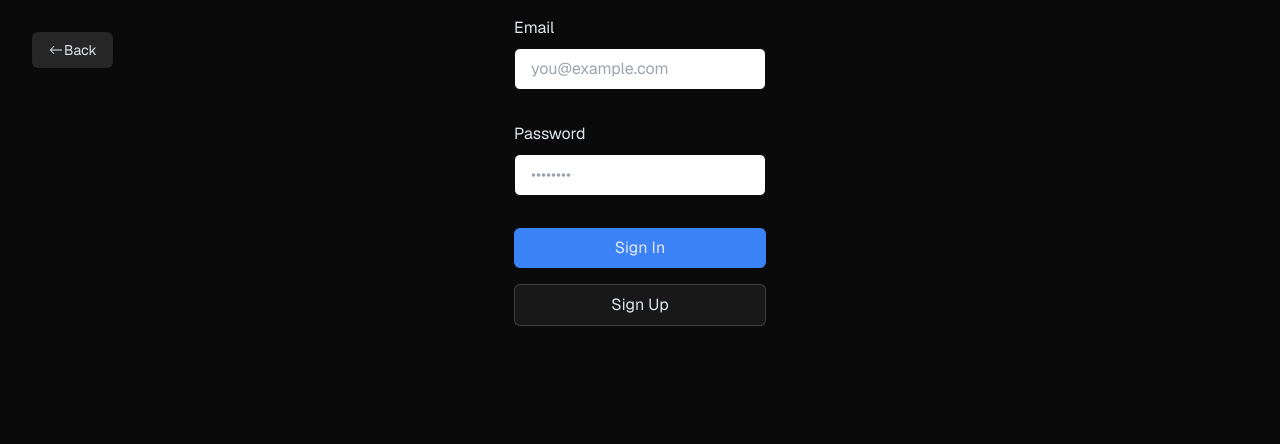
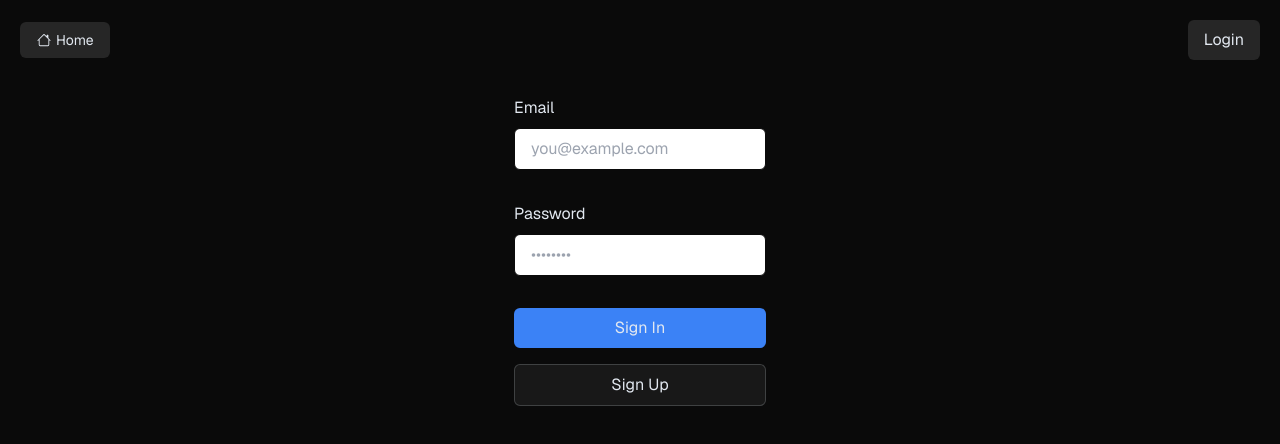
Before and after one commit to halvorot/cert-portal, a Next.js app: page /login in a window 1280 px wide. Shown: the top 444 px of the page. Built offline with nearby package versions, Linux system fonts and the light colour scheme; no server answers.

Commit message:
Added buttons to nav

```diff
--- a/src/app/certifications/[exam_code]/page.tsx
+++ b/src/app/certifications/[exam_code]/page.tsx
@@ -8,7 +8,7 @@ import Link from "next/link";
 import Markdown from "react-markdown";
 import RatingsSummaryCard from "@/components/RatingsSummaryCard";
 import RatingsGrid from "@/components/RatingsGrid";
-import BackButton from "@/components/BackButton";
+import HomeButton from "@/components/HomeButton";
 import AuthButton from "@/components/AuthButton";
 
 export default async function Page({
@@ -48,8 +48,6 @@ export default async function Page({
   }
   return (
     <>
-      <BackButton />
-      <AuthButton />
       {certification && (
         <>
           <H1
--- a/src/app/layout.tsx
+++ b/src/app/layout.tsx
@@ -1,6 +1,7 @@
 import { GeistSans } from "geist/font/sans";
 import "./globals.css";
 import AuthButton from "@/components/AuthButton";
+import Nav from "@/components/Nav";
 
 const defaultUrl = process.env.VERCEL_URL
   ? `https://${process.env.VERCEL_URL}`
@@ -20,6 +21,7 @@ export default function RootLayout({
   return (
     <html lang="en" className={GeistSans.className}>
       <body className="bg-dark text-light">
+        <Nav />
         <main className="m-auto mb-20 min-h-screen max-w-screen-xl p-4">
           {children}
         </main>
--- a/src/app/login/page.tsx
+++ b/src/app/login/page.tsx
@@ -2,7 +2,7 @@ import Link from "next/link";
 import { headers, cookies } from "next/headers";
 import { createClient } from "@/utils/supabase/server";
 import { redirect } from "next/navigation";
-import BackButton from "@/components/BackButton";
+import HomeButton from "@/components/HomeButton";
 
 export default function Login({
   searchParams,
@@ -58,7 +58,6 @@ export default function Login({
   return (
     <div className="flex w-full items-center justify-center">
       <div className="px-8 sm:max-w-md">
-        <BackButton />
         <form
           className="flex w-full flex-1 flex-col justify-center gap-2 text-light"
           action={signIn}
--- a/src/app/page.tsx
+++ b/src/app/page.tsx
@@ -7,7 +7,6 @@ import { Suspense } from "react";
 export default async function Index() {
   return (
     <div className="">
-      <AuthButton />
       <H1 preText="Welcome to" gradientText="CertPortal" />
       <div className="flex flex-col justify-center text-center">
         <H2 text="Browse certifications to find the best one for you" />
--- a/src/components/AuthButton.tsx
+++ b/src/components/AuthButton.tsx
@@ -20,10 +20,8 @@ export default async function AuthButton() {
     return redirect("/login");
   };
 
-  return (
-    <div className="absolute right-8 top-8">
-      {user ? (
-        <div className="flex items-center gap-4">
+  return user ? (
+    <div className="flex items-center flex-col sm:flex-row gap-4">
       Hello, {user.email}!
       <form action={signOut}>
         <button className="rounded-md bg-dark-accent px-4 py-2 text-light no-underline hover:bg-light-accent/20">
@@ -38,7 +36,5 @@ export default async function AuthButton() {
     >
       Login
     </Link>
-      )}
-    </div>
   );
 }
--- a/src/components/BackButton.tsx
+++ /dev/null
@@ -1,15 +0,0 @@
-import Link from "next/link";
-import React from "react";
-import { BsArrowLeft } from "react-icons/bs";
-
-export default function BackButton() {
-  return (
-    <Link
-      href="/"
-      className="group absolute left-8 top-8 flex items-center rounded-md bg-dark-accent px-4 py-2 text-sm text-light no-underline hover:bg-light-accent/20"
-    >
-      <BsArrowLeft className="w-4" />
-      Back
-    </Link>
-  );
-}
--- /dev/null
+++ b/src/components/HomeButton.tsx
@@ -0,0 +1,15 @@
+import Link from "next/link";
+import React from "react";
+import { BsHouse } from "react-icons/bs";
+
+export default function HomeButton() {
+  return (
+    <Link
+      href="/"
+      className="flex items-center gap-1 rounded-md bg-dark-accent px-4 py-2 text-sm text-light no-underline hover:bg-light-accent/20"
+    >
+      <BsHouse className="w-4" />
+      Home
+    </Link>
+  );
+}
--- /dev/null
+++ b/src/components/Nav.tsx
@@ -0,0 +1,12 @@
+import React from "react";
+import HomeButton from "./HomeButton";
+import AuthButton from "./AuthButton";
+
+export default function Nav() {
+  return (
+    <nav className="flex flex-col items-center justify-between p-5 sm:flex-row gap-5">
+      <HomeButton />
+      <AuthButton />
+    </nav>
+  );
+}
```
Lines whose indentation alone changed are shown as unchanged.
